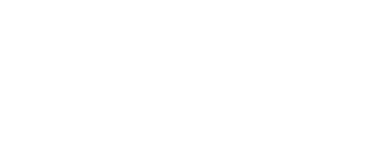
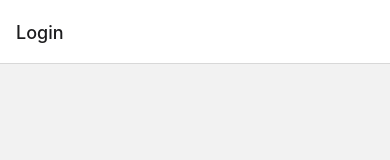
Before and after one commit to MuhammadRafeh/tuxlux, a React Native app: screen / in a window 390 px wide. Shown: the top 160 px of the page. Built offline with nearby package versions, Linux system fonts and the light colour scheme.

Commit message:
Added All Screens!

```diff
--- a/App.js
+++ b/App.js
@@ -1,12 +1,12 @@
 import 'react-native-gesture-handler';
 import React from 'react';
-import { View } from 'react-native';
 import { NavigationContainer } from '@react-navigation/native';
+import AuthNavigator from './src/navigators/AuthNavigator';
 
 export default function App() {
   return (
     <NavigationContainer>
-      <View />
+      <AuthNavigator />
     </NavigationContainer>
   );
 }
--- a/package.json
+++ b/package.json
@@ -14,6 +14,7 @@
     "@react-navigation/native": "^6.0.10",
     "@react-navigation/stack": "^6.2.1",
     "expo": "~45.0.0",
+    "expo-constants": "~13.1.1",
     "expo-status-bar": "~1.3.0",
     "react": "17.0.2",
     "react-dom": "17.0.2",
--- /dev/null
+++ b/src/constants/colors.js
@@ -0,0 +1,5 @@
+export default {
+    primary: 'black',
+    secondary: '#D3B177',
+    white: '#fff'
+}
--- a/src/navigators/AuthNavigator.js
+++ b/src/navigators/AuthNavigator.js
@@ -1,17 +1,23 @@
 import React from 'react';
 import { createStackNavigator } from '@react-navigation/stack';
+import OnBoardingScreen from '../screens/OnBoardingScreen';
+import LoginScreen from '../screens/Auth/LoginScreen';
+import SignupScreen from '../screens/Auth/SignupScreen';
+import EnterEmailScreen from '../screens/Auth/EnterEmailScreen';
+import EnterCodeScreen from '../screens/Auth/EnterCodeScreen';
+import EnterNewPasswordScreen from '../screens/Auth/EnterNewPasswordScreen';
 
 const Stack = createStackNavigator();
 
 function AuthNavigator() {
     return (
         <Stack.Navigator initialRouteName={'OnBoarding'}>
-            <Stack.Screen name="OnBoarding" component={Home} />
-            <Stack.Screen name="Login" component={Notifications} />
-            <Stack.Screen name="Signup" component={Profile} />
-            <Stack.Screen name="EnterEmail" component={Settings} />
-            <Stack.Screen name="EnterCode" component={Settings} />
-            <Stack.Screen name="EnterNewPassword" component={Settings} />
+            <Stack.Screen name="OnBoarding" component={OnBoardingScreen} />
+            <Stack.Screen name="Login" component={LoginScreen} />
+            <Stack.Screen name="Signup" component={SignupScreen} />
+            <Stack.Screen name="EnterEmail" component={EnterEmailScreen} />
+            <Stack.Screen name="EnterCode" component={EnterCodeScreen} />
+            <Stack.Screen name="EnterNewPassword" component={EnterNewPasswordScreen} />
         </Stack.Navigator>
     );
 }
--- a/src/screens/Auth/EnterCodeScreen.js
+++ b/src/screens/Auth/EnterCodeScreen.js
@@ -0,0 +1,16 @@
+import React from 'react';
+import { Text, View, StyleSheet } from 'react-native';
+
+const EnterCodeScreen = props => {
+    return (
+        <View style={styles.screen} />
+    );
+}
+
+export default EnterCodeScreen;
+
+const styles = StyleSheet.create({
+    screen: {
+        flex: 1,
+    }
+})
--- a/src/screens/Auth/EnterEmailScreen.js
+++ b/src/screens/Auth/EnterEmailScreen.js
@@ -0,0 +1,16 @@
+import React from 'react';
+import { Text, View, StyleSheet } from 'react-native';
+
+const EnterEmailScreen = props => {
+    return (
+        <View style={styles.screen} />
+    );
+}
+
+export default EnterEmailScreen;
+
+const styles = StyleSheet.create({
+    screen: {
+        flex: 1,
+    }
+})
--- a/src/screens/Auth/EnterNewPasswordScreen.js
+++ b/src/screens/Auth/EnterNewPasswordScreen.js
@@ -0,0 +1,16 @@
+import React from 'react';
+import { Text, View, StyleSheet } from 'react-native';
+
+const EnterNewPasswordScreen = props => {
+    return (
+        <View style={styles.screen} />
+    );
+}
+
+export default EnterNewPasswordScreen;
+
+const styles = StyleSheet.create({
+    screen: {
+        flex: 1,
+    }
+})
--- a/src/screens/Auth/LoginScreen.js
+++ b/src/screens/Auth/LoginScreen.js
@@ -0,0 +1,16 @@
+import React from 'react';
+import { Text, View, StyleSheet } from 'react-native';
+
+const LoginScreen = props => {
+    return (
+        <View style={styles.screen} />
+    );
+}
+
+export default LoginScreen;
+
+const styles = StyleSheet.create({
+    screen: {
+        flex: 1,
+    }
+})
--- a/src/screens/Auth/SignupScreen.js
+++ b/src/screens/Auth/SignupScreen.js
@@ -0,0 +1,16 @@
+import React from 'react';
+import { Text, View, StyleSheet } from 'react-native';
+
+const SignupScreen = props => {
+    return (
+        <View style={styles.screen} />
+    );
+}
+
+export default SignupScreen;
+
+const styles = StyleSheet.create({
+    screen: {
+        flex: 1,
+    }
+})
--- a/src/screens/OnBoardingScreen.js
+++ b/src/screens/OnBoardingScreen.js
@@ -1,11 +1,12 @@
 import React, { useEffect } from 'react';
-import { View, StyleSheet, Image } from 'react-native';
-import colors from '../constants/constants';
-import Logo from "../../assets/images/UI/logo.svg";
+import { View, StyleSheet } from 'react-native';
+import Logo from '../'
+import Constants from 'expo-constants';
+import colors from '../constants/colors';
 
-const OnBoardingScreen = () => {
+const OnBoardingScreen = props => {
     useEffect(() => {
-        setTimeout(() => props.navigation.replace('Auth'), 2);
+        setTimeout(() => props.navigation.replace('Login'), 2);
     }, [])
     return (
         <View style={styles.screen}>
@@ -21,6 +22,7 @@ const styles = StyleSheet.create({
         flex: 1,
         justifyContent: 'center',
         alignItems: 'center',
-        backgroundColor: colors.secondary
+        backgroundColor: colors.primary,
+        marginTop: Constants.statusBarHeight
     }
 })
```
